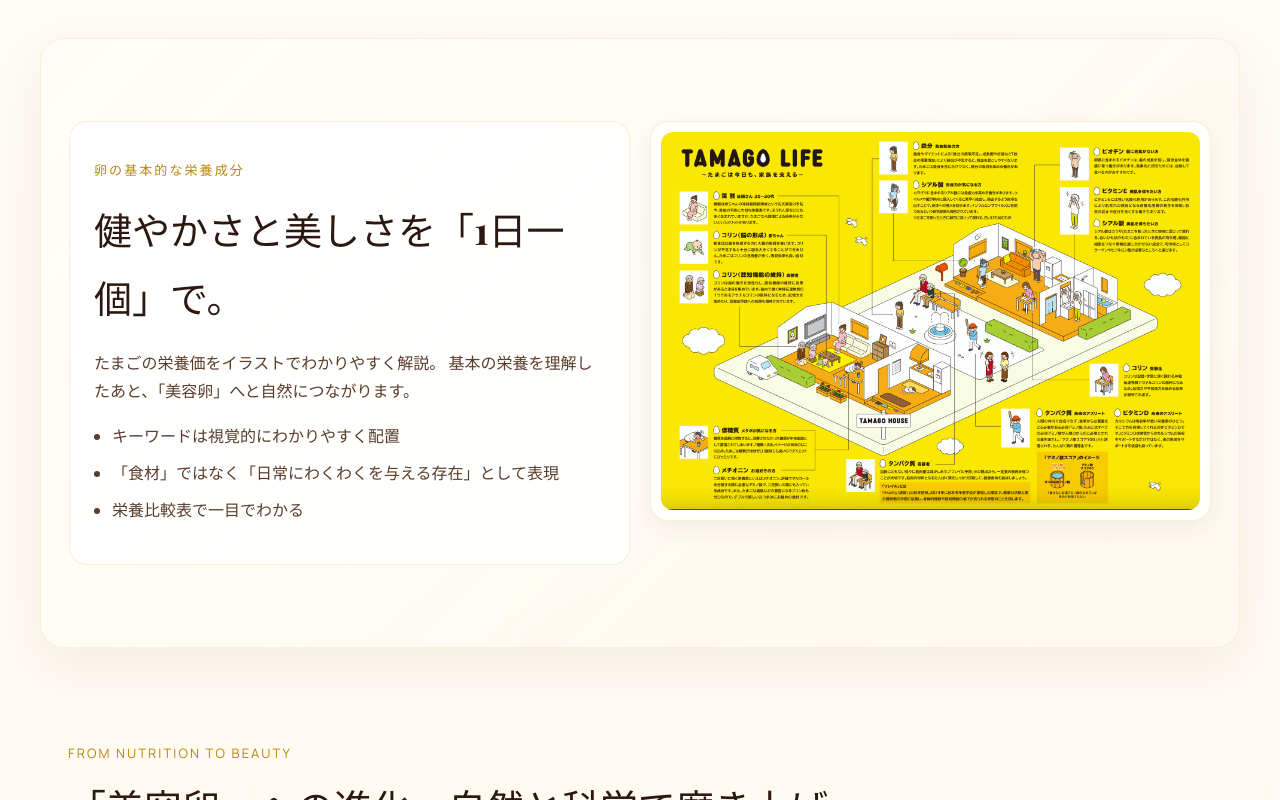
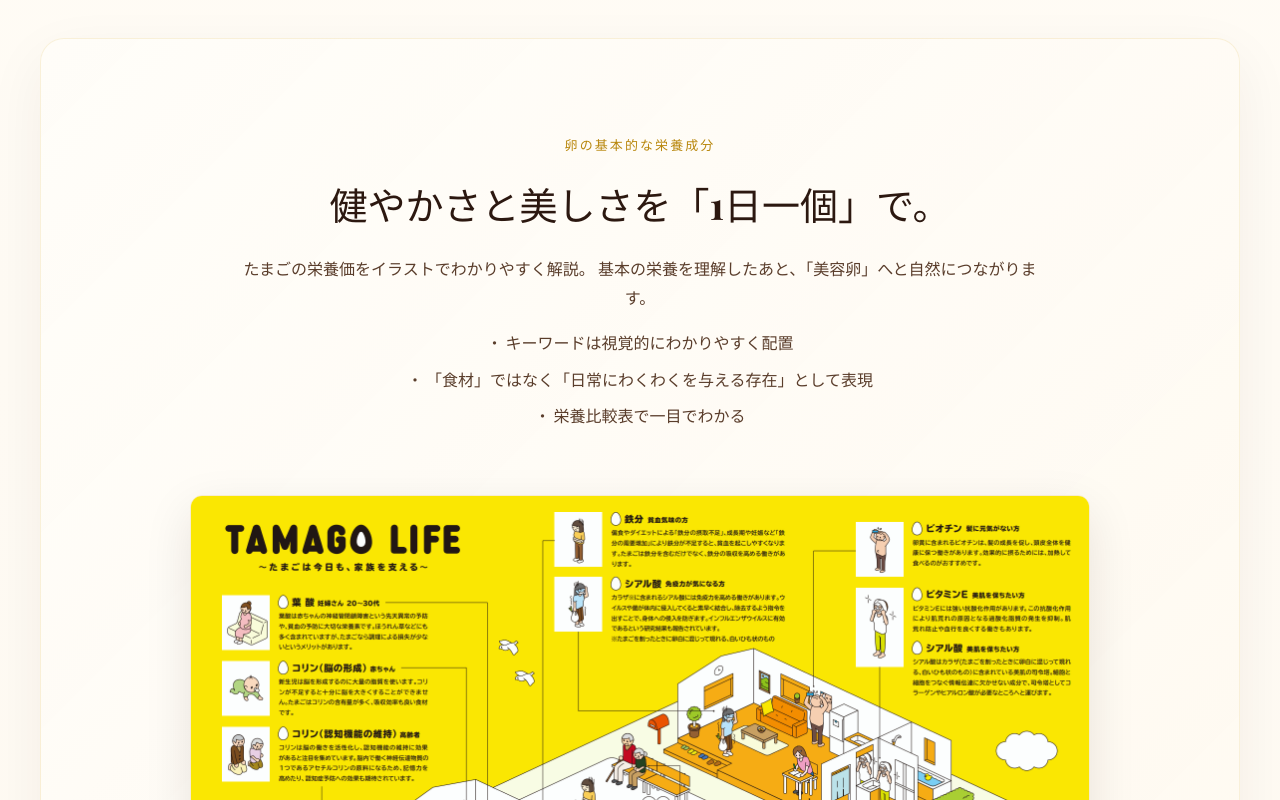
Before and after one commit to yoshi0323/egg202512, a React (Vite) app in the folder landing/: page / in a window 1280 px wide. Shown: the part 1540-2340 px from the top of the page. Built offline with nearby package versions, Linux system fonts and the light colour scheme.

Commit message:
Refine design: stack nutrition section vertically, remove copy labels and extra text for luxury feel

```diff
--- a/landing/src/App.css
+++ b/landing/src/App.css
@@ -260,6 +260,23 @@ h1 {
   box-shadow: 0 20px 60px rgba(44, 24, 16, 0.06);
 }
 
+/* 新しい縦積みレイアウト用 */
+.nutrition-container {
+  display: flex;
+  flex-direction: column;
+  align-items: center;
+  gap: 48px;
+  text-align: center;
+}
+
+.nutrition-container .text-block {
+  max-width: 800px;
+  border: none;
+  background: transparent;
+  padding: 0;
+  box-shadow: none;
+}
+
 .section.highlight {
   background: linear-gradient(135deg, rgba(212, 175, 55, 0.08), rgba(245, 166, 35, 0.05));
   border-radius: 24px;
@@ -428,17 +445,19 @@ h2 {
 }
 
 .image-block {
-  background: rgba(255, 255, 255, 0.9);
+  width: 100%;
+  max-width: 900px;
+  margin: 0 auto;
+  border-radius: 12px;
+  /* 画像側の角丸 */
+  overflow: hidden;
+  box-shadow: 0 16px 48px rgba(44, 24, 16, 0.1);
   border: 1px solid rgba(212, 175, 55, 0.2);
-  border-radius: 18px;
-  padding: 10px;
-  box-shadow: 0 8px 24px rgba(44, 24, 16, 0.06);
 }
 
 .nutrition-image {
   width: 100%;
   height: auto;
-  border-radius: 12px;
   display: block;
 }
 
@@ -588,27 +607,32 @@ h2 {
   background: rgba(255, 255, 255, 0.9);
   border: 1px solid rgba(212, 175, 55, 0.2);
   border-radius: 18px;
-  padding: 24px;
+  padding: 40px;
+  text-align: center;
 }
 
 .naming-main h3 {
-  margin: 6px 0 4px;
+  margin: 12px 0 8px;
   color: #2c1810;
+  font-size: 28px;
 }
 
 .copy-grid {
   display: grid;
-  grid-template-columns: repeat(auto-fit, minmax(220px, 1fr));
-  gap: 10px;
-  margin: 14px 0;
+  grid-template-columns: repeat(auto-fit, minmax(280px, 1fr));
+  gap: 20px;
+  margin-top: 32px;
 }
 
 .copy-card {
-  padding: 14px;
-  border-radius: 14px;
-  border: 1px solid rgba(212, 175, 55, 0.2);
-  background: rgba(255, 253, 248, 0.9);
+  padding: 24px;
+  border-radius: 16px;
+  border: 1px solid rgba(212, 175, 55, 0.15);
+  background: linear-gradient(135deg, rgba(255, 253, 248, 0.95), rgba(255, 255, 255, 0.9));
   color: #5a3d2b;
+  font-family: 'Playfair Display', 'Noto Serif JP', serif;
+  font-size: 16px;
+  box-shadow: 0 4px 12px rgba(44, 24, 16, 0.04);
 }
 
 .note {
--- a/landing/src/App.jsx
+++ b/landing/src/App.jsx
@@ -142,7 +142,7 @@ function App() {
       </section>
 
       <section className="section warm">
-        <div className="split">
+        <div className="nutrition-container">
           <div className="text-block">
             <p className="eyebrow">卵の基本的な栄養成分</p>
             <h2>健やかさと美しさを「1日一個」で。</h2>
@@ -150,10 +150,10 @@ function App() {
               たまごの栄養価をイラストでわかりやすく解説。
               基本の栄養を理解したあと、「美容卵」へと自然につながります。
             </p>
-            <ul className="list">
-              <li>キーワードは視覚的にわかりやすく配置</li>
-              <li>「食材」ではなく「日常にわくわくを与える存在」として表現</li>
-              <li>栄養比較表で一目でわかる</li>
+            <ul className="list" style={{ listStyle: 'none', padding: 0 }}>
+              <li>・ キーワードは視覚的にわかりやすく配置</li>
+              <li>・ 「食材」ではなく「日常にわくわくを与える存在」として表現</li>
+              <li>・ 栄養比較表で一目でわかる</li>
             </ul>
           </div>
           <div className="image-block">
@@ -343,14 +343,10 @@ function App() {
           <div className="copy-grid">
             {copyLines.map((line) => (
               <div key={line} className="copy-card">
-                <span className="micro">COPY</span>
                 <p>{line}</p>
               </div>
             ))}
           </div>
-          <p className="note">
-            ブランドストーリーで「共感」を作り、ネーミング＆コピーで「憧れと記憶に残る強さ」を持たせます。
-          </p>
         </div>
       </section>
 
```
